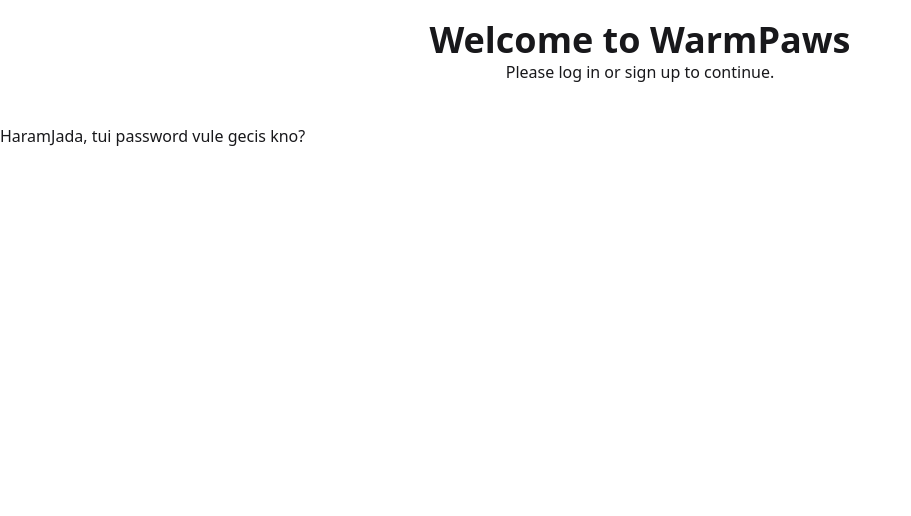
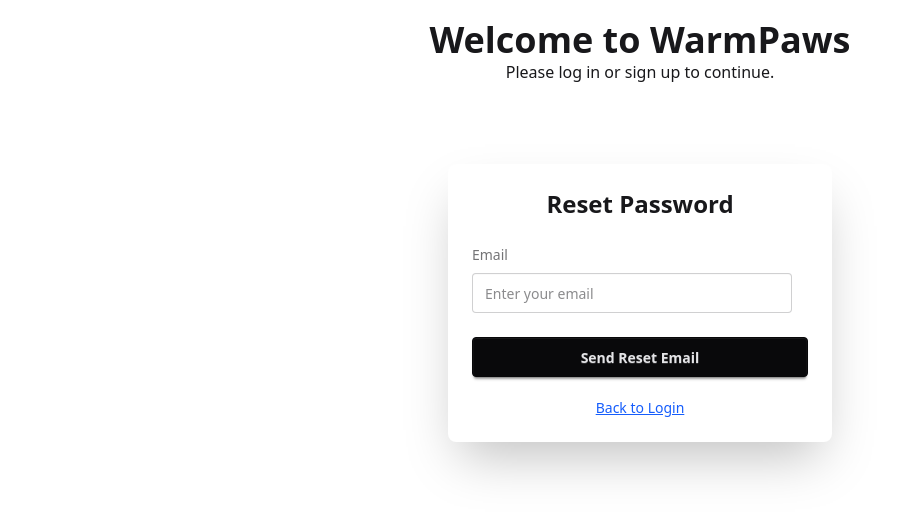
Before and after one commit to ISA-RUHULLA/Warm-paws, a React (Vite) app: page /auth/forget-password in a window 1280 px wide. Shown: the top 516 px of the page, without its empty margins (0-911 px from the left). Built offline with nearby package versions, Linux system fonts and the light colour scheme; no server answers.

Commit message:
Manage forget password

```diff
--- a/public/data.json
+++ b/public/data.json
@@ -8,7 +8,7 @@
     "rating": 4.9,
     "slotsAvailable": 4,
     "description": "Custom coat fitting and warm outfit options to keep your dog comfortable in the cold.",
-    "image": "https://www.shutterstock.com/image-photo/portrait-cute-warmly-dressed-pug-600nw-2259186825.jpg",
+    "image": "https://encrypted-tbn0.gstatic.com/images?q=tbn:ANd9GcRSBinipCt-4aKV_dU4zI2gH37fk4lcPKc96A&s",
     "category": "Clothing"
   },
   {
@@ -20,7 +20,7 @@
     "rating": 4.8,
     "slotsAvailable": 3,
     "description": "Professional grooming with moisturizing paw balm and winter-safe shampoo.",
-    "image": "https://www.shutterstock.com/image-photo/portrait-cute-warmly-dressed-pug-600nw-2259186825.jpg",
+    "image": "https://i0.wp.com/www.tlcpets.ca/wp-content/uploads/2019/12/Before-and-After-Prevent-Snow-and-Ice-Balls-in-Your-Dogs-Feet-with-TLC-Dog-Grooming.jpg?resize=1080%2C762&ssl=1",
     "category": "Grooming"
   },
   {
@@ -32,7 +32,7 @@
     "rating": 4.7,
     "slotsAvailable": 5,
     "description": "Capture festive memories of your pets with professional photography.",
-    "image": "https://www.shutterstock.com/image-photo/portrait-cute-warmly-dressed-pug-600nw-2259186825.jpg",
+    "image": "https://encrypted-tbn0.gstatic.com/images?q=tbn:ANd9GcRol8cgj6abQbF2b-ye3S1HjYthMu_Oi1Oypg&s",
     "category": "Photography"
   },
   {
@@ -44,7 +44,7 @@
     "rating": 4.6,
     "slotsAvailable": 6,
     "description": "Indoor exercise sessions to keep your dog fit and active during winter.",
-    "image": "https://www.shutterstock.com/image-photo/portrait-cute-warmly-dressed-pug-600nw-2259186825.jpg",
+    "image": "https://encrypted-tbn0.gstatic.com/images?q=tbn:ANd9GcQE-c6qo60cQe_M6QZPyi3hDyOEMf2guKcYag&s",
     "category": "Fitness"
   },
   {
@@ -56,7 +56,7 @@
     "rating": 4.8,
     "slotsAvailable": 8,
     "description": "Trim, buff, and treat paws to prevent winter cracking.",
-    "image": "https://www.shutterstock.com/image-photo/portrait-cute-warmly-dressed-pug-600nw-2259186825.jpg",
+    "image": "https://naturaldog.com/cdn/shop/collections/paw.jpg?crop=center&height=630&v=1681932848&width=1200",
     "category": "Grooming"
   },
   {
@@ -68,7 +68,7 @@
     "rating": 4.9,
     "slotsAvailable": 3,
     "description": "Custom sweaters and hoodies designed for comfort and style.",
-    "image": "https://www.shutterstock.com/image-photo/portrait-cute-warmly-dressed-pug-600nw-2259186825.jpg",
+    "image": "https://encrypted-tbn0.gstatic.com/images?q=tbn:ANd9GcSew4qEK1hGogclYEyDA6Xltt4dk1gEMyCccQ&s",
     "category": "Clothing"
   },
   {
@@ -80,7 +80,7 @@
     "rating": 4.7,
     "slotsAvailable": 4,
     "description": "Complete winter grooming with shampoo, conditioner, and paw treatment.",
-    "image": "https://www.shutterstock.com/image-photo/portrait-cute-warmly-dressed-pug-600nw-2259186825.jpg",
+    "image": "https://www.bombayshavingcompany.com/cdn/shop/articles/Absolute_Winter_Skincare_Essentials_b88d6b5b-d676-416c-9374-a9edb08777d4.png?v=1759211530",
     "category": "Grooming"
   },
   {
@@ -92,7 +92,7 @@
     "rating": 4.9,
     "slotsAvailable": 10,
     "description": "Special winter-themed treats and snacks for dogs and cats.",
-    "image": "https://i.postimg.cc/example8.png",
+    "image": "https://encrypted-tbn0.gstatic.com/images?q=tbn:ANd9GcROgbR2pgexVJAkoqU3Hw22swcWLpUuIF0rfw&s",
     "category": "Food"
   },
   {
@@ -104,43 +104,7 @@
     "rating": 4.6,
     "slotsAvailable": 5,
     "description": "Keep your dog agile and active indoors during cold months.",
-    "image": "https://i.postimg.cc/example9.png",
+    "image": "https://thumbs.dreamstime.com/b/dog-performs-agility-jump-over-training-equipment-indoor-facility-daytime-black-skillfully-leaps-wooden-obstacle-351019581.jpg",
     "category": "Fitness"
-  },
-  {
-    "serviceId": 10,
-    "serviceName": "Winter Pet Safety Consultation",
-    "providerName": "SafePaws Experts",
-    "providerEmail": "consult@safe-paws.com",
-    "price": 70,
-    "rating": 4.8,
-    "slotsAvailable": 2,
-    "description": "Expert advice on keeping pets safe, warm, and healthy during winter.",
-    "image": "https://i.postimg.cc/example10.png",
-    "category": "Consultation"
-  },
-  {
-    "serviceId": 11,
-    "serviceName": "Pet Massage & Relaxation Therapy",
-    "providerName": "CalmPaws Studio",
-    "providerEmail": "relax@calmpaws.com",
-    "price": 55,
-    "rating": 4.9,
-    "slotsAvailable": 4,
-    "description": "Gentle pet massage therapy to relieve stress and improve blood circulation during cold weather.",
-    "image": "https://i.postimg.cc/example11.png",
-    "category": "Therapy"
-  },
-  {
-    "serviceId": 12,
-    "serviceName": "Dog Winter Boots Fitting",
-    "providerName": "PawStyle Shop",
-    "providerEmail": "info@pawstyle.com",
-    "price": 28,
-    "rating": 4.7,
-    "slotsAvailable": 7,
-    "description": "Durable and comfortable boots fitted for dogs to protect their paws from cold and ice.",
-    "image": "https://i.postimg.cc/example12.png",
-    "category": "Clothing"
   }
 ]
--- a/src/pages/ForgetPassword.jsx
+++ b/src/pages/ForgetPassword.jsx
@@ -1,12 +1,54 @@
-import React from 'react';
+import { useState } from "react";
+import { sendPasswordResetEmail } from "firebase/auth";
+import { auth } from "../firebase/firebase.config";
+import toast from "react-hot-toast";
+import { Link } from "react-router";
 
-const ForgetPassword = () => {
+const ForgotPassword = () => {
+    const [email, setEmail] = useState("");
+
+    const handleReset = (e) => {
+        e.preventDefault();
+
+        if (!email) {
+            toast.error("Please enter your email!");
+            return;
+        }
+
+        sendPasswordResetEmail(auth, email)
+            .then(() => {
+                toast.success("Password reset email sent ✅ Check your inbox!");
+            })
+            .catch((err) => {
+                toast.error(err.message);
+            });
+    };
+
     return (
-        <div>
-            <h2>HaramJada, tui password vule gecis kno?
-            </h2>
+        <div className="card bg-base-100 w-full max-w-sm mx-auto shadow-2xl mt-10">
+            <form onSubmit={handleReset} className="card-body">
+                <h2 className="text-2xl font-bold text-center mb-4">Reset Password</h2>
+
+                <label className="label">Email</label>
+                <input
+                    type="email"
+                    name="email"
+                    placeholder="Enter your email"
+                    className="input mb-4"
+                    onChange={(e) => setEmail(e.target.value)}
+                    required
+                />
+
+                <button className="btn btn-neutral w-full mb-3">Send Reset Email</button>
+
+                <div className="text-center">
+                    <Link to="/auth/login" className="text-blue-600 underline hover:text-blue-800">
+                        Back to Login
+                    </Link>
+                </div>
+            </form>
         </div>
     );
 };
 
-export default ForgetPassword;
+export default ForgotPassword;
--- a/src/pages/Login.jsx
+++ b/src/pages/Login.jsx
@@ -1,14 +1,15 @@
 import { useContext, useState } from "react";
 import { AuthContext } from "../context/AuthProvider";
 import { useNavigate, Link } from "react-router-dom";
-import Register from "./Register";
 import { Links, useLocation } from "react-router";
 import toast from "react-hot-toast";
 import { Eye, EyeOff } from "lucide-react";
 
+
 const Login = () => {
     const { signIn, signInWithGoogle } = useContext(AuthContext);
     const [showPassword, setShowPassword] = useState(false);
+
     const navigate = useNavigate();
     const location = useLocation();
     const from = location.state?.from?.pathname || "/";
@@ -44,6 +45,7 @@
             });
     };
 
+
     return (
         <div className="hero bg-base-200 min-h-screen">
             <div className="card bg-base-100 w-full max-w-sm shrink-0 shadow-2xl">
@@ -56,6 +58,7 @@
                                 name="email"
                                 className="input input-bordered w-full"
                                 placeholder="Email"
+                                onChange={(e) => setEmail(e.target.value)}
                                 required
                             />
                             <label className="label">Password</label>
@@ -69,8 +72,10 @@
                                 </span>
                             </div>
                             <div className="mt-2">
-                                <Link to="/auth/forget-password" className="link link-hover text-sm">
-                                    Forgot password?
+                                <Link to="/auth/forget-password"
+                                    className="text-blue-600 underline hover:text-blue-800"
+                                >
+                                    Forgot Password?
                                 </Link>
                             </div>
                             <button className="btn btn-neutral mt-4 w-full">Login</button>
```
Also changed, not shown: 1 other file (tests, documents, lock files or other folders).
